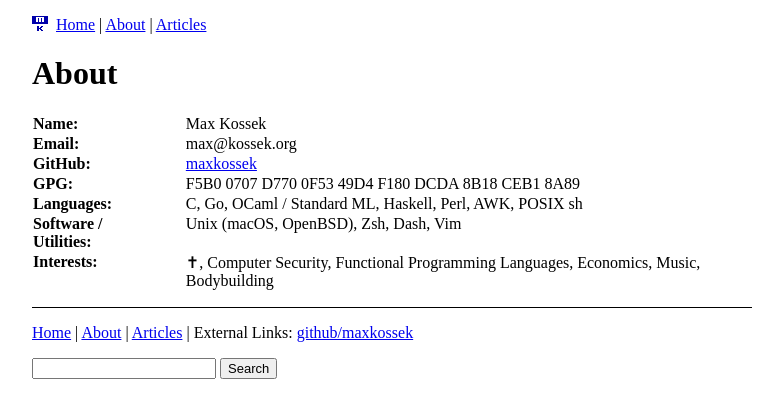
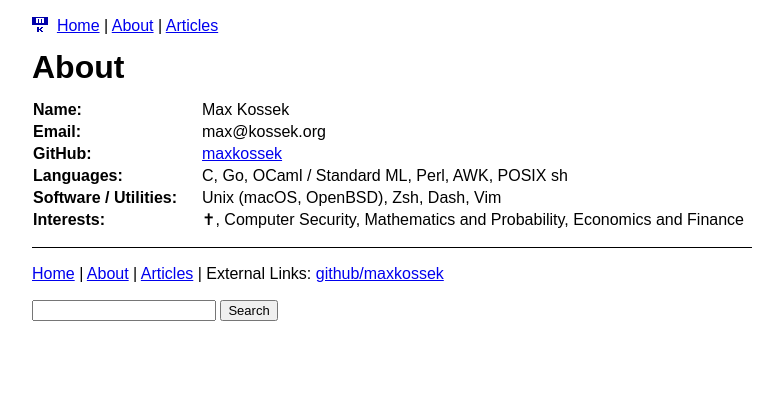
Before and after one commit to maxkossek/maxkossek.github.io, a Jekyll site: the page built from about.html, in a window 1280 px wide. Shown: the top 418 px of the page, without its empty margins (248-1023 px from the left). Built offline with Jekyll 4.4.1, drawn with Linux system fonts in a browser that asks for light colours.

Commit message:
Change to sans-serif font.

```diff
--- a/about.html
+++ b/about.html
@@ -15,11 +15,10 @@ sitemap:
 <table>
 <tr><td><strong>Name:</strong></td><td>Max Kossek</td></tr>
 <tr><td><strong>Email:</strong></td><td>max@kossek.org</td></tr>
-<tr><td><strong>GitHub:</strong></td><td><a rel="noopener" target="_blank" href="https://github.com/maxkossek">maxkossek</a></td></tr>
-<tr><td><strong>GPG:</strong></td><td>F5B0 0707 D770 0F53 49D4 F180 DCDA 8B18 CEB1 8A89</td></tr>
-<tr><td><strong>Languages:</strong></td><td>C, Go, OCaml / Standard ML, Haskell, Perl, AWK, POSIX sh</td></tr>
+<tr><td><strong>GitHub:</strong></td><td><a rel="external" target="_blank" href="https://github.com/maxkossek">maxkossek</a></td></tr>
+<tr><td><strong>Languages:</strong></td><td>C, Go, OCaml / Standard ML, Perl, AWK, POSIX sh</td></tr>
 <tr><td><strong>Software / Utilities:</strong></td><td>Unix (macOS, OpenBSD), Zsh, Dash, Vim</td></tr>
-<tr><td><strong>Interests:</strong></td><td>✝, Computer Security, Functional Programming Languages, Economics, Music, Bodybuilding</td></tr>
+<tr><td><strong>Interests:</strong></td><td>✝, Computer Security, Mathematics and Probability, Economics and Finance</td></tr>
 </table>
 </p>
 
--- a/css/main.css
+++ b/css/main.css
@@ -2,6 +2,8 @@
 body {
 	text-rendering: optimizeLegibility;
 	padding: 0.5rem;
+	font-family: sans-serif;
+	line-height: 1.25rem;
 }
 main, footer, header {
 	margin: auto;
```
Also changed, not shown: other parts of about.html (+1 -1 lines).
